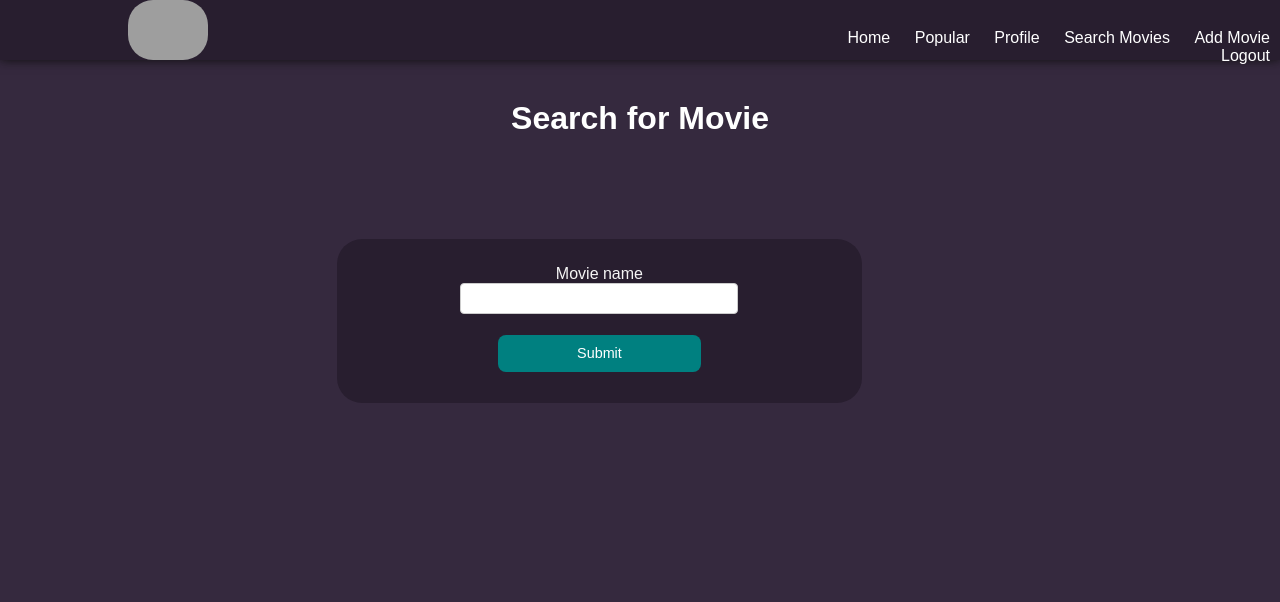
After one commit to juliahorta/CineMate, a Python web app: template app/templates/movie_search.html in a window 1280 px wide. The commit adds this page. Shown: the top 602 px of the page. Run offline with Jinja, Linux system fonts and the light colour scheme; the template is opened without the code that fills it, so the values that code supplies are empty, except form fields; form fields are guessed from the names that the template uses; grey boxes are pictures that could not be loaded.

Commit message:
search movie function

```diff
--- a/app/forms.py
+++ b/app/forms.py
@@ -76,4 +76,8 @@ class LogMovie(FlaskForm):
     movieReview = TextAreaField('Review', validators=[Length(min=0, max=140)])
     movieRating = RadioField('Rating', choices=[(1,'1 Star'),(2,'2 Stars'),(3,'3 Stars'),(4,'4 Stars'),(5,'5 Stars')], validators=[DataRequired()])
     movieRewatch = BooleanField('Rewatch?')
-    submit = SubmitField('Submit')
+    submit = SubmitField('Save')
+
+class MovieSearch(FlaskForm):
+    movieName = StringField('Name of film', validators=[DataRequired()])
+    submit = SubmitField('Search')
--- a/app/static/styles.css
+++ b/app/static/styles.css
@@ -6,7 +6,7 @@
 .navbar {
   background-color: #281E2F !important;
   display: inline;
-  margin-left: 59%;
+  margin-left: 43%;
   padding-top: 1%;
 }
 
@@ -52,9 +52,9 @@ header {
 }
 
 .movie-card {
-  width: 300px;
-  height: auto;
-  padding: 12px;
+  width: 250px;
+  max-height: 400px;
+  padding: 3%;
   align-self: center;
   border-radius: 2px;
   box-shadow: 4px grey;
@@ -68,6 +68,7 @@ header {
   justify-content: space-around;
   color: whitesmoke;
   text-align: center;
+  padding-bottom: 3%;
 }
 
 img {
@@ -79,6 +80,11 @@ h1 {
   color: white;
   text-align: center;
 }
+
+h3 {
+  color: white;
+}
+
 .form-wrap {
   text-align: center;
 }
--- a/app/templates/base.html
+++ b/app/templates/base.html
@@ -18,6 +18,8 @@
                     <li><a  href="{{ url_for('home') }}">Home</a></li>
                     <li><a href="{{ url_for('popular') }}">Popular</a></li>
                     <li><a href="{{ url_for('user', username=current_user.username) }}">Profile</a></li>
+                    <li><a href="{{ url_for('m_search') }}">Search Movies</a></li>
+                    <li><a href="{{ url_for('m_search') }}">Add Movie</a></li>
                     <li><a href="{{ url_for('logout') }}">Logout</a></li>
                     {% endif %}
                 </ul>
--- /dev/null
+++ b/app/templates/movie_search.html
@@ -0,0 +1,16 @@
+{% extends "base.html" %}
+
+{% block content %}
+    <h1>Search for Movie</h1>
+    <div>
+        <form action="" method="post">
+            {{ form.hidden_tag() }}
+            <p>
+                {{ form.movieName.label }}<br>
+                {{ form.movieName() }}<br>
+            </p>
+            <p>{{ form.submit() }}</p>
+        </form>
+    </div>
+
+{% endblock %}
```
Also changed, not shown: app/routes.py (+14 -1 lines), app/templates/search_results.html (added, +14 -0 lines), app.db.
